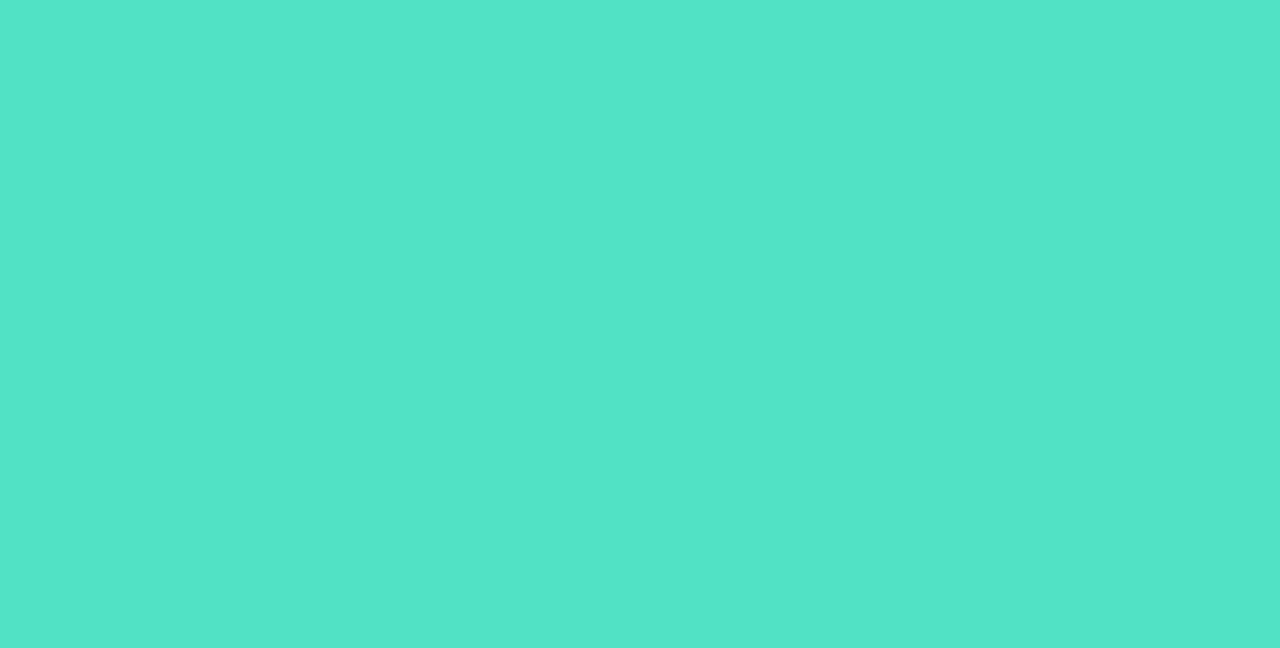
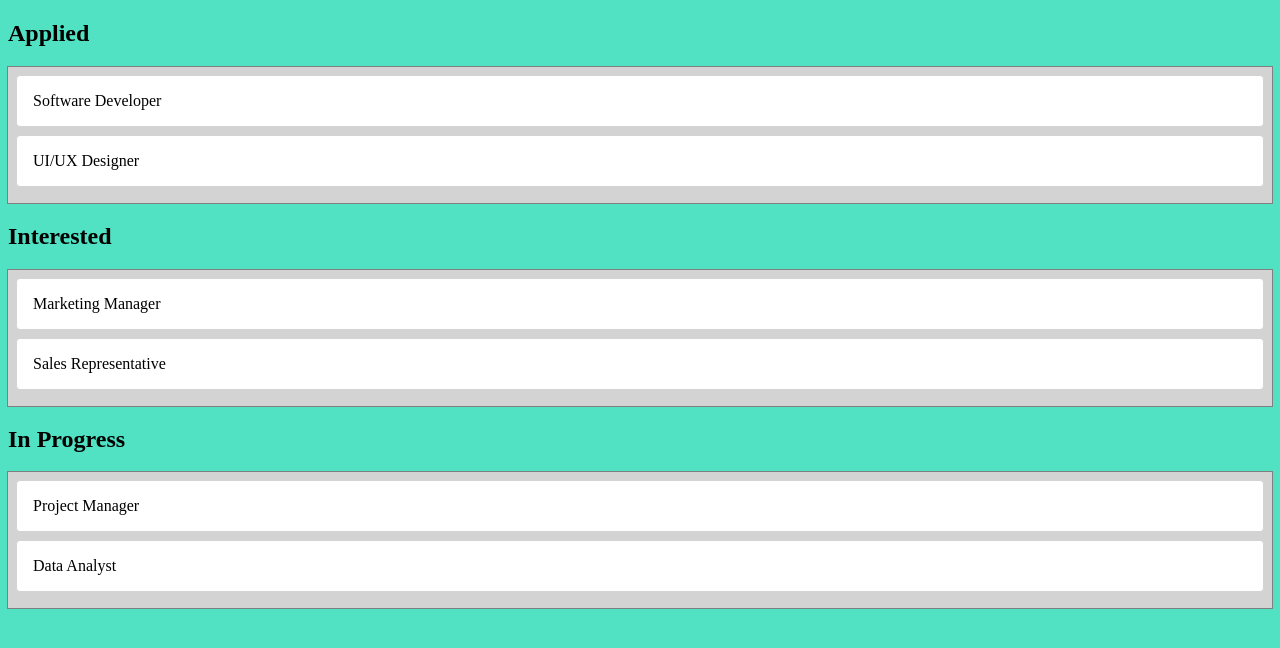
Before and after one commit to The-boys-of-Geo/JobMasterBrock, a React app: page /applications in a window 1280 px wide. Before the commit this address had no page. Shown: the top 648 px of the page. Built offline with nearby package versions, Linux system fonts and the light colour scheme.

Commit message:
drag n drop basics

```diff
--- a/package.json
+++ b/package.json
@@ -39,12 +39,14 @@
     "@types/node": "^18.15.11",
     "@types/pg": "^8.6.6",
     "@types/react": "^18.0.33",
+    "@types/react-beautiful-dnd": "^13.1.4",
     "@types/react-dom": "^18.0.11",
     "babel-loader": "^9.1.2",
     "concurrently": "^7.6.0",
     "copy-webpack-plugin": "^11.0.0",
     "css-loader": "^6.7.3",
     "html-webpack-plugin": "^5.5.0",
+    "react-beautiful-dnd": "^13.1.1",
     "style-loader": "^3.3.1",
     "ts-loader": "^9.4.2",
     "typescript": "^5.0.3",
--- a/src/client/App.tsx
+++ b/src/client/App.tsx
@@ -1,26 +1,38 @@
 import React, { useState, useEffect, Fragment } from 'react';
 const styles = require('./App.css');
-
+import { YourJobs } from './pages/YourJobs';
 import { BrowserRouter as Router, Route, Routes } from 'react-router-dom';
 import { JobPage } from './pages/JobPage';
-import { ApplicationsPage } from './pages/ApplicationsPage'
+//import { ApplicationsPage } from './pages/ApplicationsPage'
 import { InterviewPage } from './pages/InterviewPage'
-import AuthModal from './components/AuthModal'
 
 function App() {
-  const [signedIn, setSignedIn] = useState(false);
+
 
 
   return (
     <Router>
       <Routes>
-        <Route path="/auth" element={<AuthModal />} />
-        <Route path="/" element={ <JobPage />} />
-        {/* <Route path="/applications" element={ <ApplicationsPage /> } /> */}
-        <Route path="/interviews" element={ <InterviewPage />} />
+      <Route path="/" element={ <JobPage />} />
+      <Route path="/applications" element={ <YourJobs />} />
+      <Route path="/interviews" element={ <InterviewPage />} />
       </Routes>
+
+
     </Router>
   );
 }
 
+// function App() {
+//   return (
+//     <div>
+//       <YourJobs/>
+//       {/* <JobPage /> */}
+//       {/* <ApplicationsPage /> */}
+//       {/* <InterviewPage /> */}
+//     </div>
+//   );
+// }
+
+
 export default App;
--- a/src/client/pages/YourJobs.tsx
+++ b/src/client/pages/YourJobs.tsx
@@ -0,0 +1,171 @@
+import React, { useState } from 'react';
+import { DragDropContext, Droppable, Draggable, DropResult } from 'react-beautiful-dnd';
+
+interface Job {
+  id: string;
+  title: string;
+  status: 'applied' | 'interested' | 'inprogress';
+}
+
+export const YourJobs: React.FC = () => {
+  const [jobs, setJobs] = useState<Job[]>([
+    { id: 'job7', title: 'Software Developer', status: 'applied' },
+  { id: 'job8', title: 'UI/UX Designer', status: 'applied' },
+  { id: 'job9', title: 'Marketing Manager', status: 'interested' },
+  { id: 'job10', title: 'Sales Representative', status: 'interested' },
+  { id: 'job11', title: 'Project Manager', status: 'inprogress' },
+  { id: 'job12', title: 'Data Analyst', status: 'inprogress' },
+  ]);
+
+  const onDragEnd = (result: DropResult) => {
+    const { destination, source, draggableId } = result;
+
+    // if dropped outside of droppable area
+    if (!destination) {
+      return;
+    }
+
+    // if dropped in the same location
+    if (destination.droppableId === source.droppableId && destination.index === source.index) {
+      return;
+    }
+
+    // update the jobs array
+    const updatedJobs = [...jobs];
+    const job = updatedJobs.find((j) => j.id === draggableId);
+    job!.status = destination.droppableId as Job['status'];
+    updatedJobs.splice(source.index, 1);
+    updatedJobs.splice(destination.index, 0, job!);
+    setJobs(updatedJobs);
+  };
+
+  return (
+    <DragDropContext onDragEnd={onDragEnd}>
+      <Droppable droppableId="applied">
+        {(provided) => (
+          <div>
+            <h2>Applied</h2>
+            <div
+              {...provided.droppableProps}
+              ref={provided.innerRef}
+              style={{
+                outline: '1px solid grey',
+                padding: 8,
+                backgroundColor: 'lightgrey',
+                minHeight: 100,
+              }}
+            >
+              {jobs
+                .filter((job) => job.status === 'applied')
+                .map((job, index) => (
+                  <Draggable key={job.id} draggableId={job.id} index={index}>
+                    {(provided) => (
+                      <div
+                        ref={provided.innerRef}
+                        {...provided.draggableProps}
+                        {...provided.dragHandleProps}
+                        style={{
+                          backgroundColor: 'white',
+                          padding: 16,
+                          marginBottom: 8,
+                          border: '1px solid lightgrey',
+                          borderRadius: 4,
+                          ...provided.draggableProps.style,
+                        }}
+                      >
+                        <div>{job.title}</div>
+                      </div>
+                    )}
+                  </Draggable>
+                ))}
+              {provided.placeholder}
+            </div>
+          </div>
+        )}
+      </Droppable>
+      <Droppable droppableId="interested">
+        {(provided) => (
+          <div>
+            <h2>Interested</h2>
+            <div
+              {...provided.droppableProps}
+              ref={provided.innerRef}
+              style={{
+                outline: '1px solid grey',
+                padding: 8,
+                backgroundColor: 'lightgrey',
+                minHeight: 100,
+              }}
+            >
+              {jobs
+                .filter((job) => job.status === 'interested')
+                .map((job, index) => (
+                  <Draggable key={job.id} draggableId={job.id} index={index}>
+                    {(provided) => (
+                      <div
+                        ref={provided.innerRef}
+                        {...provided.draggableProps}
+                        {...provided.dragHandleProps}
+                        style={{
+                          backgroundColor: 'white',
+                          padding: 16,
+                          marginBottom: 8,
+                          border: '1px solid lightgrey',
+                          borderRadius: 4,
+                          ...provided.draggableProps.style,
+                        }}
+                      >
+                        <div>{job.title}</div>
+                      </div>
+                    )}
+                  </Draggable>
+                ))}
+              {provided.placeholder}
+            </div>
+          </div>
+        )}
+      </Droppable>
+      <Droppable droppableId="inprogress">
+        {(provided) => (
+          <div>
+            <h2>In Progress</h2>
+            <div
+              {...provided.droppableProps}
+              ref={provided.innerRef}
+              style={{
+                outline: '1px solid grey',
+                padding: 8,
+                backgroundColor: 'lightgrey',
+                minHeight: 100,
+              }}
+            >
+              {jobs
+                .filter((job) => job.status === 'inprogress')
+                .map((job, index) => (
+                  <Draggable key={job.id} draggableId={job.id} index={index}>
+                    {(provided) => (
+                      <div
+                        ref={provided.innerRef}
+                        {...provided.draggableProps}
+                        {...provided.dragHandleProps}
+                        style={{
+                          backgroundColor: 'white',
+                          padding: 16,
+                          marginBottom: 8,
+                          border: '1px solid lightgrey',
+                          borderRadius: 4,
+                          ...provided.draggableProps.style,
+                        }}
+                      >
+                        <div>{job.title}</div>
+                      </div>
+                    )}
+                  </Draggable>
+                ))}
+              {provided.placeholder}
+            </div>
+          </div>
+        )}
+      </Droppable>
+      </DragDropContext>
+  )}
```
Also changed, not shown: 1 other file (tests, documents, lock files or other folders).
